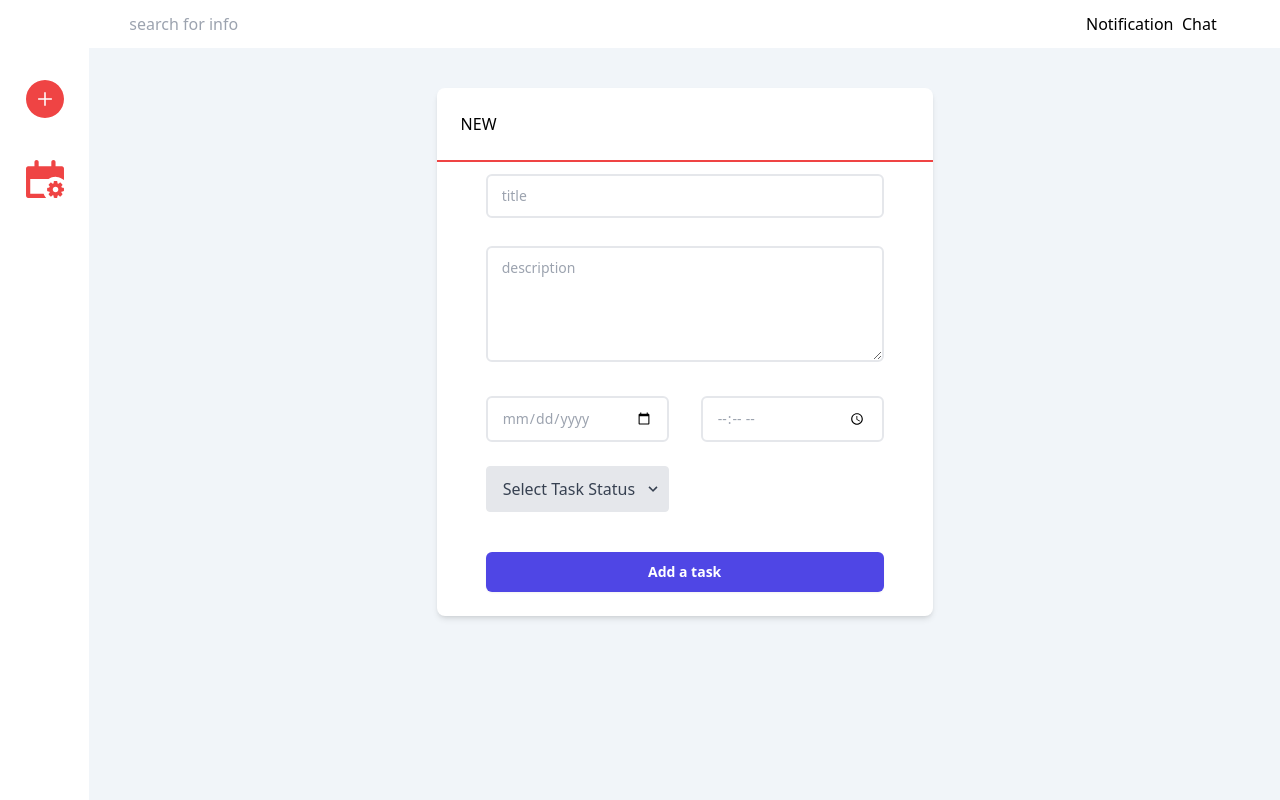
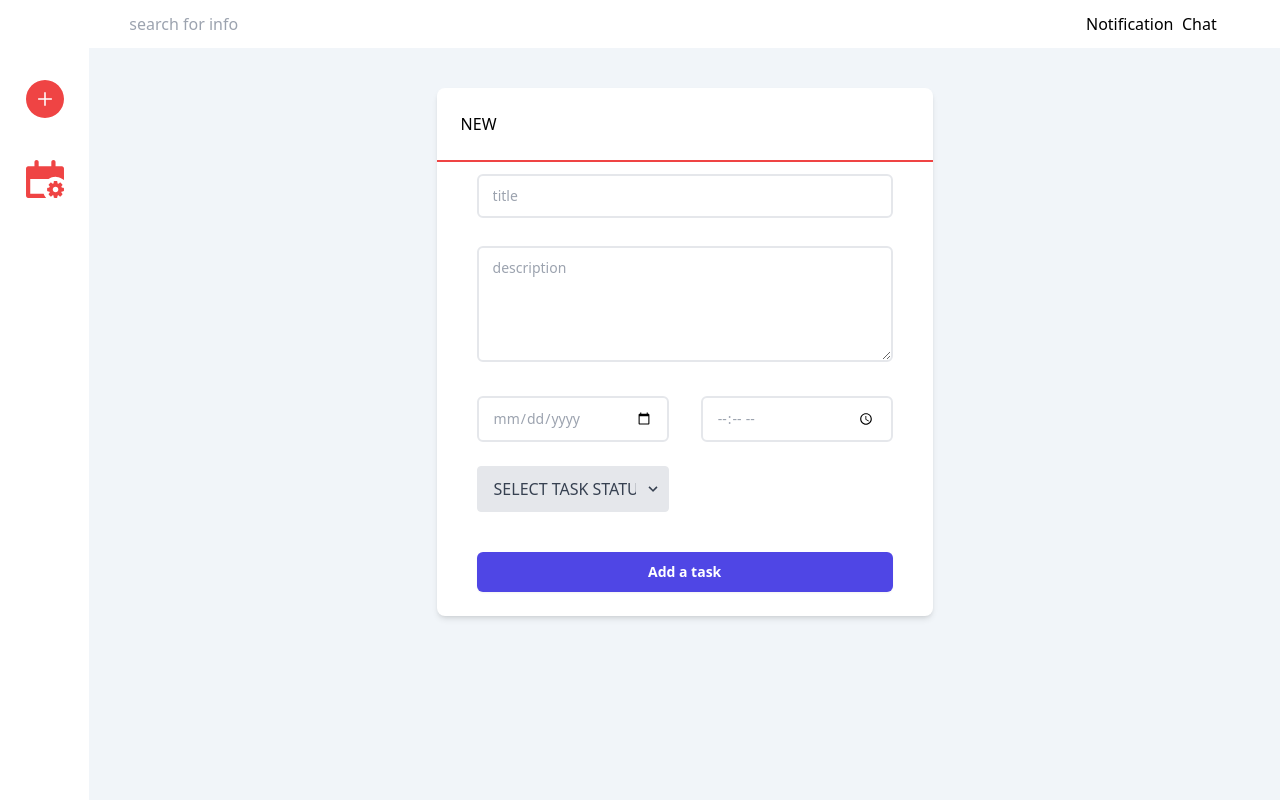
Before and after one commit to devBoison/taskmanager, a Vue app in the folder vue with router/newapp/: page /new in a window 1280 px wide. Built offline with nearby package versions, Linux system fonts and the light colour scheme.

Commit message:
add select task status labels

```diff
--- a/vue with router/newapp/src/components/views/ToDoEditor.vue
+++ b/vue with router/newapp/src/components/views/ToDoEditor.vue
@@ -31,21 +31,22 @@
 
 
 
-      <div class="sm:col-span-2">
-        <div class="relative mt-1">
-          <div class="absolute inset-y-0 left-0 flex items-center">
-            <select v-model="status" id="country" name="status" class="h-full rounded-md border-0 bg-transparent bg-none py-0 pl-4 pr-9 text-gray-400 focus:ring-2 focus:ring-inset focus:ring-indigo-600 sm:text-sm">
-              <option value="not set" selected>Status</option>
-              <option value="todo">TODO</option>
-              <option value="pending">PENDING</option>
-              <option value="completed">COMPLETED</option>
-            </select>
-          </div>
-          <input type="text" name="" id="" autocomplete="" >
+
+
+      <div class="relative">
+        <select  v-model="status" class="hover:cursor-pointer block appearance-none w-full bg-gray-200 border border-gray-200 text-gray-700 py-3 px-4 pr-8 rounded leading-tight focus:outline-none focus:bg-white focus:border-gray-500" >
+          <option disabled value="">SELECT TASK STATUS</option>
+          <option value="todo">TODO</option>
+          <option value="pending">PENDING</option>
+          <option value="done">COMPLETED</option>
+        </select>
+        <div class="pointer-events-none absolute inset-y-0 right-0 flex items-center px-2 text-gray-700">
+          <svg class="fill-current h-4 w-4" xmlns="http://www.w3.org/2000/svg" viewBox="0 0 20 20"><path d="M9.293 12.95l.707.707L15.657 8l-1.414-1.414L10 10.828 5.757 6.586 4.343 8z"/></svg>
         </div>
       </div>
+    </div>
 
-    </div>
+
     <div class="mt-10">
       <button type="submit" class="block w-full rounded-md bg-indigo-600 px-3.5 py-2.5 text-center text-sm font-semibold text-white shadow-sm hover:bg-indigo-500 focus-visible:outline focus-visible:outline-2 focus-visible:outline-offset-2 focus-visible:outline-indigo-600">Add a task</button>
     </div>
--- a/vue with router/newapp/src/components/views/ToDoTaskForm.vue
+++ b/vue with router/newapp/src/components/views/ToDoTaskForm.vue
@@ -62,8 +62,8 @@
 
 
     <div class="relative">
-        <select  v-model="status" class="hover:cursor-pointer block appearance-none w-full bg-gray-200 border border-gray-200 text-gray-700 py-3 px-4 pr-8 rounded leading-tight focus:outline-none focus:bg-white focus:border-gray-500" id="grid-state">
-          <option disabled value="">Select Task Status</option>
+        <select  v-model="status" class="hover:cursor-pointer block appearance-none w-full bg-gray-200 border border-gray-200 text-gray-700 py-3 px-4 pr-8 rounded leading-tight focus:outline-none focus:bg-white focus:border-gray-500" >
+          <option disabled value="">SELECT TASK STATUS</option>
           <option value="todo">TODO</option>
           <option value="pending">PENDING</option>
           <option value="done">COMPLETED</option>
```
